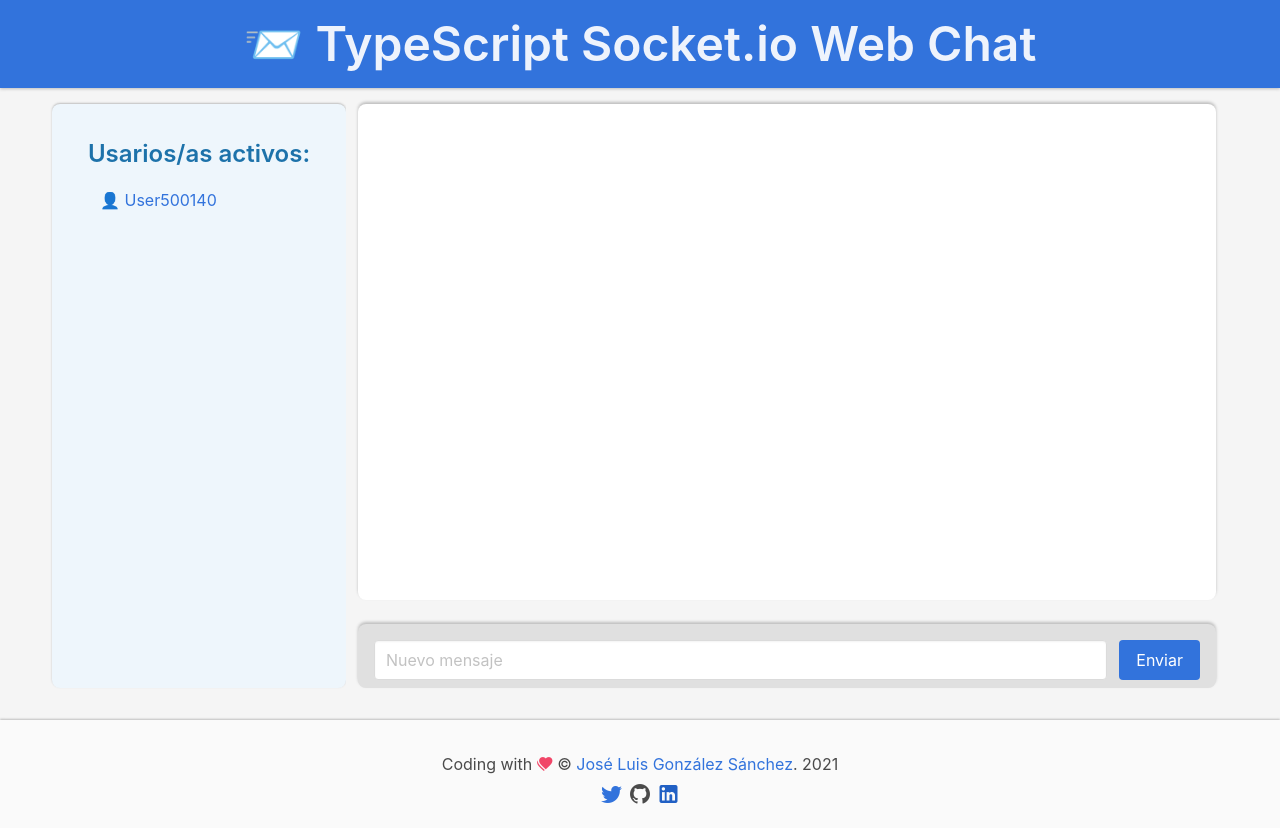
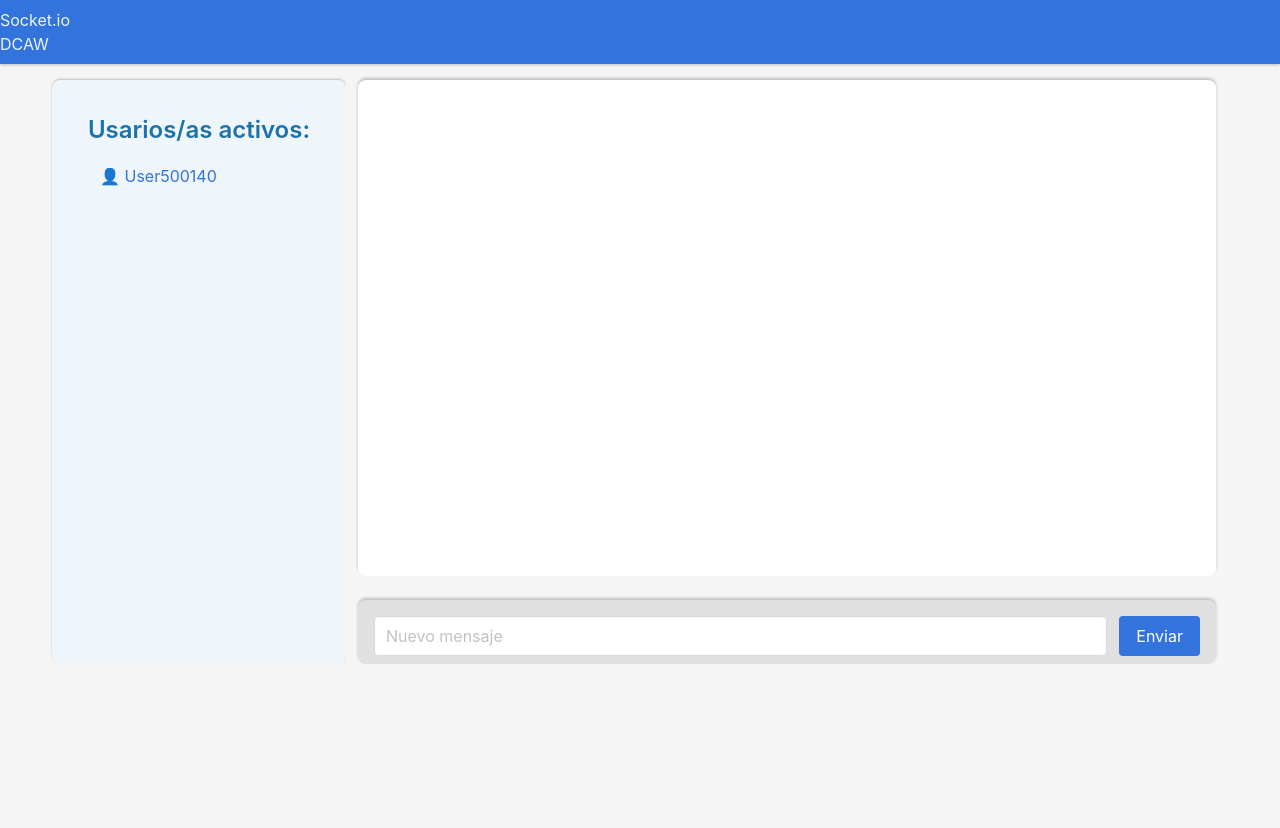
Before and after one commit to Francisco-Labra/Chat_hosteado, a website: page public/index.html in a window 1280 px wide. After the commit the page ends 800 px from the top, so only its background shows below. Drawn offline with Linux system fonts and the light colour scheme; no server answers.

Commit message:
Update index.html

```diff
--- a/public/index.html
+++ b/public/index.html
@@ -3,33 +3,28 @@
 
 <head>
   <meta charset="UTF-8" />
-  <title>TypeScript Socket.io Web Chat</title>
-  <meta name="author" content="joseluisgs">
-  <meta name="viewport" content="width=device-width, initial-scale=1.0" />
+  <title>Socket Basico</title>
 
   <link rel="stylesheet" href="bulma.min.css">
   <link rel="stylesheet" href="style.css">
-  <link rel="shortcut icon" href="favicon.png">
   <link rel="stylesheet" href="//cdn.materialdesignicons.com/5.4.55/css/materialdesignicons.min.css">
 
 </head>
 
 <body>
   <header class="has-background-link py-2 mb-4 has-text-link-light">
-      <p class="has-text-centered is-size-1 has-text-weight-semibold">📨 TypeScript Socket.io Web Chat</p>
+      <p class="has-text-centered is-size-1 has-text-weight-semibold"><div class="titulo1">Socket.io</div><div class="titulo2">DCAW</div></p>
   </header>
 
   <div class="container">
     <div class="columns principal">
 
-      <!-- Listado de usuarios -->
       <div class="column is-3 usuarios has-background-info-light my-3">
         <div class="inbox__people">
           <h4 class="is-size-4 has-text-centered has-text-info-dark has-text-weight-semibold">Usarios/as activos:</h4>
         </div>
       </div>
 
-      <!-- Cuadro de mensajes -->
       <div class="column is-9 has-background-light">
         <div class="columns">
           <div class="column">
@@ -41,7 +36,6 @@
           </div>
         </div>
 
-        <!-- Formulario de envío -->
         <div class="columns">
           <div class="column">
             <div class="fallback"></div>
@@ -72,24 +66,6 @@
     </div>
   </div>
 
-  <!-- FOOTER -->
-  <footer class="footer has-text-centered">
-      <p class="copyright">Coding with <i class="mdi mdi-heart-multiple has-text-danger" size="is-small"></i> &copy;
-        <a href="http://github.com/joseluisgs" target="_blank" rel="noopener noreferrer">José Luis González
-          Sánchez</a>. 2021
-      </p>
-      <a href="https://twitter.com/joseluisgonsan" target="_blank">
-        <i class="mdi mdi-24px mdi-twitter has-text-link"></i>
-      </a>
-      <a href="https://github.com/joseluisgs" target="_blank">
-        <i class="mdi mdi-24px mdi-github has-text-grey-dark"></i>
-      </a>
-      <a href="https://www.linkedin.com/in/joseluisgonsan/?locale=es_ES" target="_blank">
-        <i class="mdi mdi-24px mdi-linkedin has-text-link-dark"></i>
-      </a>
-  </footer>
-
-
   <script src="socket.io.js"></script>
   <script src="main.js"></script>
 </body>
```
